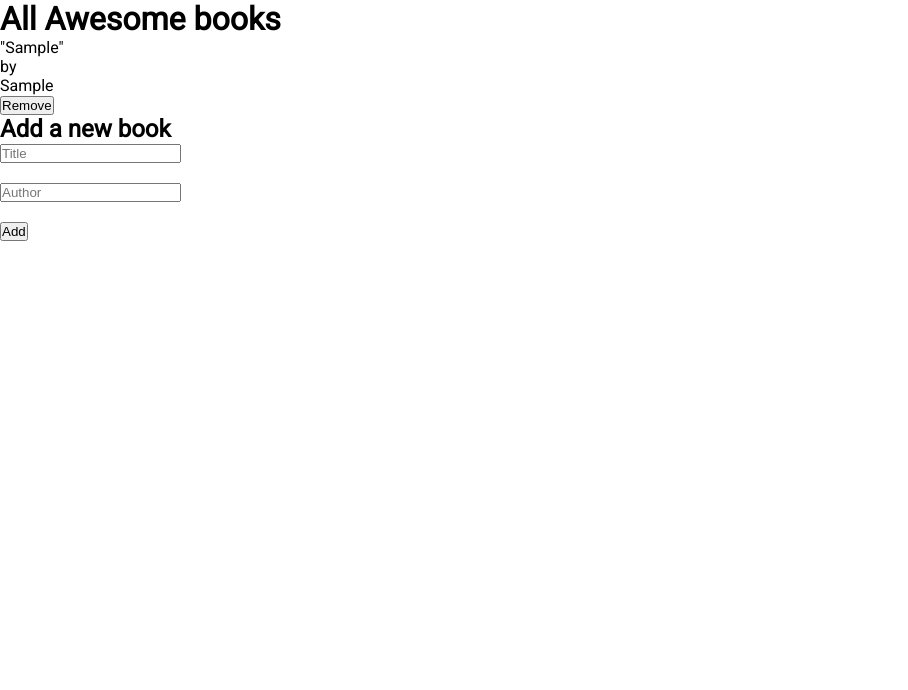
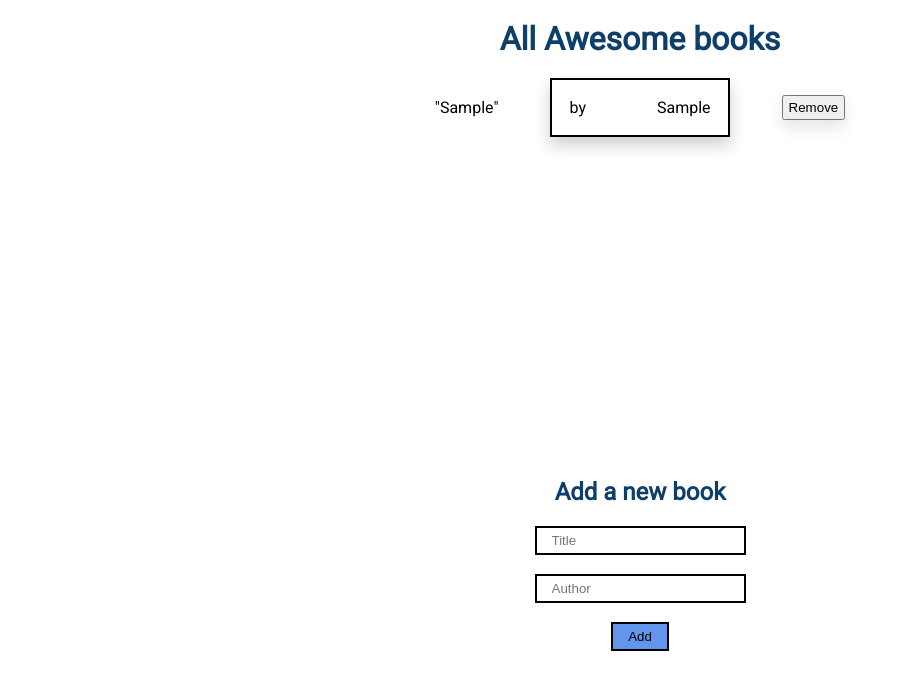
Before and after one commit to Shaheryar0054/Awsome-Books1, a website: page index.html in a window 1280 px wide. Both pictures are taken after typing "Sample", "Sample" into the empty fields and a click on the input "Add". Shown: the whole page, without its empty margins (0-908 px from the left). Drawn offline with Linux system fonts and the light colour scheme; files that its build step writes are made by us from their sources.

Commit message:
modified style file

```diff
--- a/style.css
+++ b/style.css
@@ -9,3 +9,69 @@
 body {
   font-family: "Roboto", sans-serif;
 }
+
+h1 {
+  text-align: center;
+  color: #0e3f6a;
+  margin-top: 20px;
+}
+
+h2 {
+  text-align: center;
+  color: #0e3f6a;
+  margin-bottom: 20px;
+}
+
+.data {
+  width: 100%;
+  height: 50vh;
+}
+
+.data-container {
+  box-shadow: 0 8px 15px rgb(0 0 0 / 20%);
+  background-color: white;
+  display: flex;
+  align-items: center;
+  justify-content: center;
+  column-gap: 71px;
+  border: 2px solid black;
+  padding: 15px;
+  margin: 20px 550px;
+}
+
+#form {
+  text-align: center;
+}
+
+#title {
+  padding: 5px 15px;
+  border: 2px solid black;
+}
+
+#author {
+  padding: 5px 15px;
+  border: 2px solid black;
+}
+
+#submit {
+  background: cornflowerblue;
+  cursor: pointer;
+  padding: 5px 15px;
+  border: 2px solid black;
+}
+
+#submit:hover {
+  background-color: white;
+}
+
+#remove-btn {
+  padding: 3px 5px;
+  box-shadow: 0 8px 15px rgb(0 0 0 / 10%);
+  cursor: pointer;
+  outline: none;
+}
+
+#remove-btn:hover {
+  background-color: #0e3f6a;
+  color: white;
+}
```
